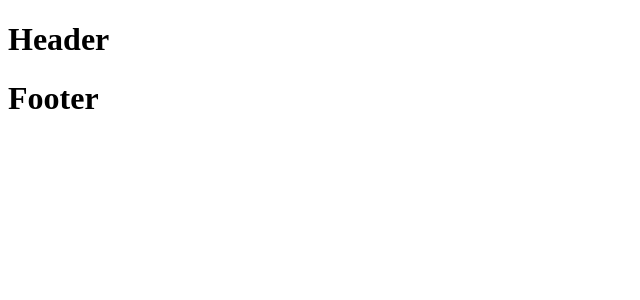
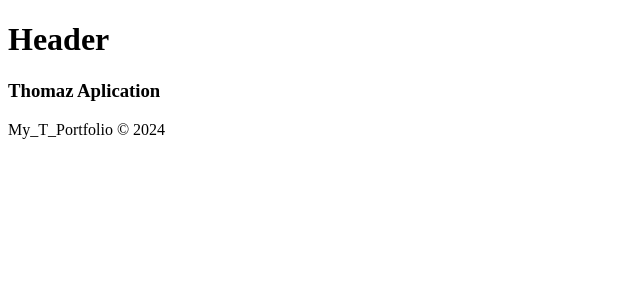
Before and after one commit to ThomazRc/My_T_Portfolio, a React (Vite) app: page / in a window 1280 px wide. Shown: the top 300 px of the page, without its empty margins (0-640 px from the left). Built offline with nearby package versions, Linux system fonts and the light colour scheme.

Commit message:
feat: initial development of ErrorPage and initial development of Footer component

```diff
--- a/src/components/Footer/index.tsx
+++ b/src/components/Footer/index.tsx
@@ -1,9 +1,12 @@
-import { StyledFooter } from "./style"
+import { StyledFooter } from "./style";
 
 export const Footer = () => {
-    return (
-        <StyledFooter>
-            <h1>Footer</h1>
-        </StyledFooter>
-    )
-}
+  return (
+    <StyledFooter>
+      <h3>Thomaz Aplication</h3>
+      <p>
+        <span>My_T_Portfolio</span> &copy; 2024
+      </p>
+    </StyledFooter>
+  );
+};
--- a/src/pages/Error/index.tsx
+++ b/src/pages/Error/index.tsx
@@ -0,0 +1,8 @@
+export const ErrorPage = () => {
+    return (
+        <>
+        <h1>Página de Error</h1>
+        <p>Loading</p>
+        </>
+    )
+}
--- a/src/routes.tsx
+++ b/src/routes.tsx
@@ -1,10 +1,12 @@
 import { Route, Routes } from "react-router-dom";
 import { HomePage } from "./pages/Home";
+import { ErrorPage } from "./pages/Error";
 
 export const RouteMain = () => {
   return (
     <Routes>
       <Route path="/" element={<HomePage />} />
+      <Route path="*" element={<ErrorPage />} />
     </Routes>
   );
 };
```
